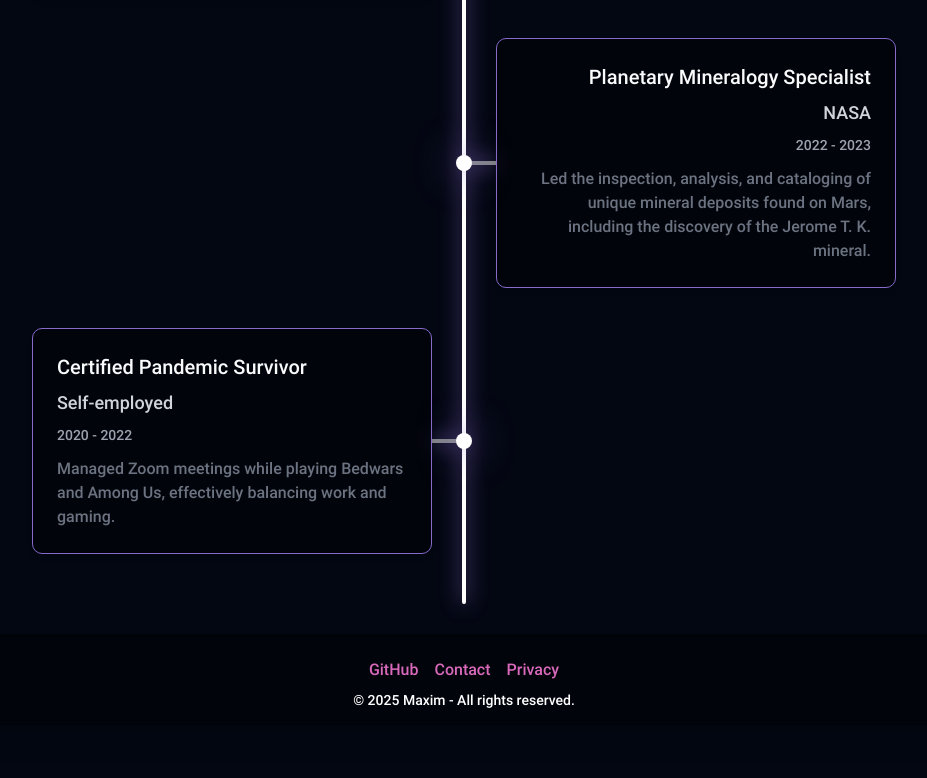
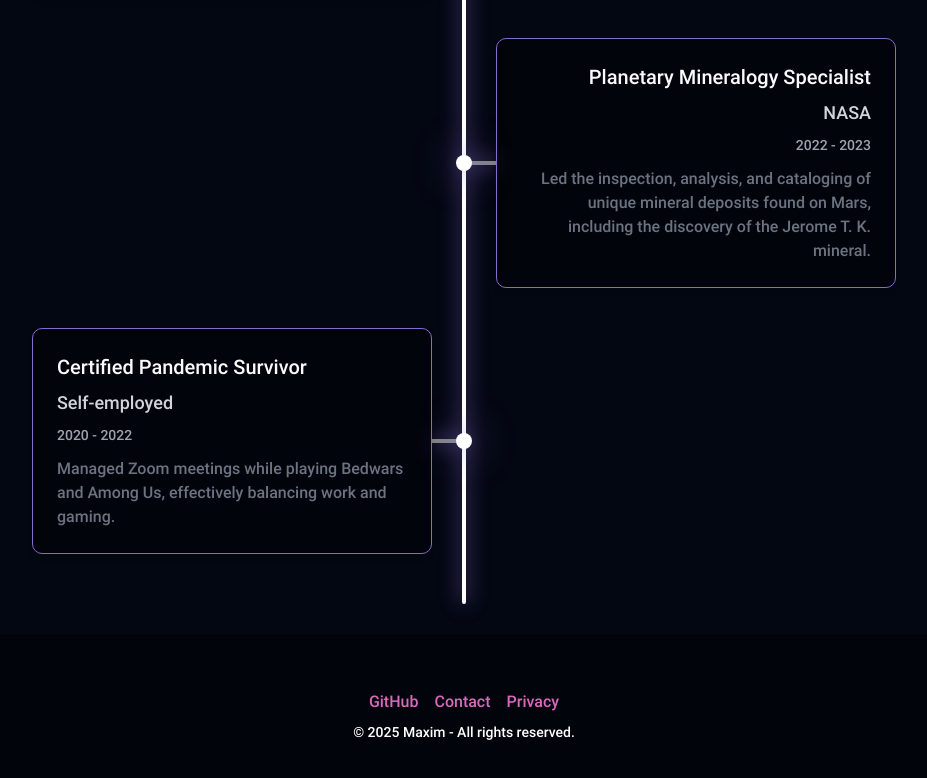
Before and after one commit to tonyharyanto7/tonyharyanto, a Next.js app: page /home in a window 1280 px wide. Shown: the part 1120-1898 px from the top of the page, without its empty margins (176-1103 px from the left). Before the commit the page ends 1846 px from the top, so only its background shows below. Built offline with nearby package versions, Linux system fonts and the light colour scheme.

Commit message:
feat: footer scale

```diff
--- a/src/components/custom/footer.jsx
+++ b/src/components/custom/footer.jsx
@@ -11,7 +11,7 @@
 
 const Footer = ({ config }) => {
   return (
-    <footer className="bg-black/40 shadow-xl backdrop-blur-sm text-white py-4">
+    <footer className="bg-black/40 shadow-xl backdrop-blur-sm text-white py-12">
       <div className="container mx-auto text-center">
         {config.footer && (
           <>
```
